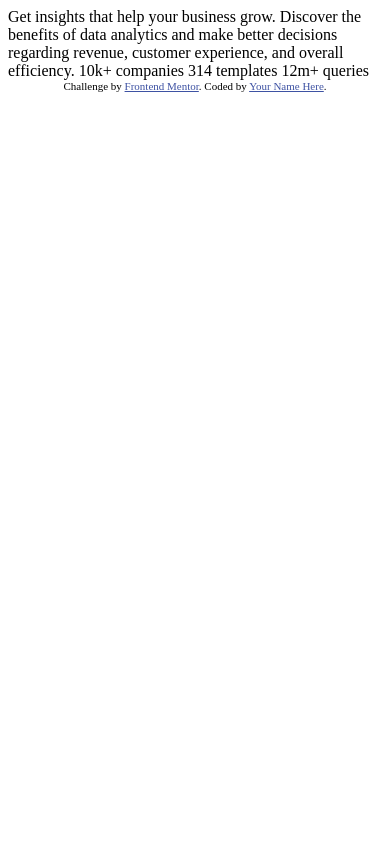
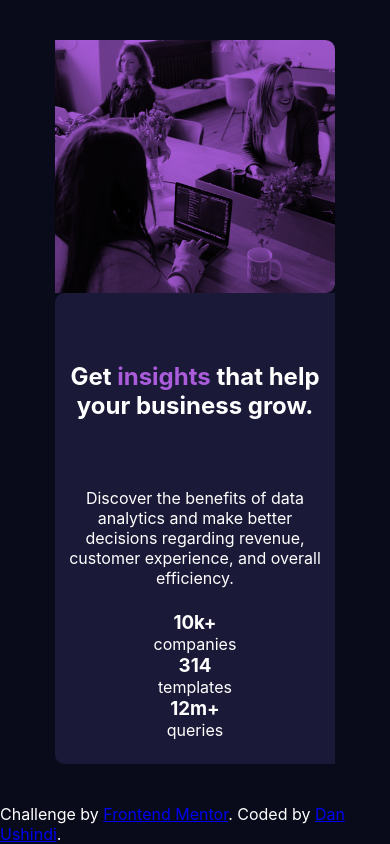
Before and after one commit to DanUshindi/nazolala, a plain HTML site: page index.html in a window 390 px wide. Drawn offline with Linux system fonts and the light colour scheme.

Commit message:
second commit

```diff
--- a/index.html
+++ b/index.html
@@ -2,32 +2,53 @@
 <html lang="en">
 <head>
   <meta charset="UTF-8">
-  <meta name="viewport" content="width=device-width, initial-scale=1.0"> <!-- displays site properly based on user's device -->
+  <meta name="viewport" content="width=device-width, initial-scale=1.0">
 
   <link rel="icon" type="image/png" sizes="32x32" href="./images/favicon-32x32.png">
 
   <title>Frontend Mentor | Stats preview card component</title>
-
-  <!-- Feel free to remove these styles or customise in your own stylesheet 👍 -->
-  <style>
-    .attribution { font-size: 11px; text-align: center; }
-    .attribution a { color: hsl(228, 45%, 44%); }
-  </style>
+  <link rel="stylesheet" href="style.css">
 </head>
 <body>
+  <div class="containner">
+    <div class="main">
+      <div class="left">
 
-  Get insights that help your business grow.
+      </div>
+      <div class="right">
+        <div class="small-containner">
+          <div class="bobo">
+            <h2> Get <b>insights</b> that help your business grow.</h2>
+          </div>
+          <div class="momo">
+            <p>
+              Discover the benefits of data analytics and make better decisions regarding revenue, customer
+              experience, and overall efficiency.
+            </p>
+          </div>
 
-  Discover the benefits of data analytics and make better decisions regarding revenue, customer
-  experience, and overall efficiency.
-
-  10k+ companies
-  314 templates
-  12m+ queries
+          <div class="final">
+            <div class="petit">
+              <h3> 10k+</h3>
+              <p> companies</p>
+            </div>
+            <div class="petit">
+              <h3>314</h3>
+              <p>templates</p>
+            </div>
+            <div class="petit">
+              <h3>12m+</h3>
+              <p> queries</p>
+            </div>
+          </div>
+        </div>
+      </div>
+    </div>
+  </div>
 
   <div class="attribution">
     Challenge by <a href="https://www.frontendmentor.io?ref=challenge" target="_blank">Frontend Mentor</a>.
-    Coded by <a href="#">Your Name Here</a>.
+    Coded by <a href="https://www.twitter.com/dan_ushindi">Dan Ushindi</a>.
   </div>
 </body>
 </html>
--- /dev/null
+++ b/style.css
@@ -0,0 +1,163 @@
+*,
+*::after,
+*::before{
+    box-sizing: border-box;
+    margin:0;
+    padding:0;
+}
+@import url(https://fonts.google.com/specimen/Inter);
+body {
+    display: flex;
+    flex-direction: column;
+    justify-content: space-around;
+    width: 100vw;
+    height: 100vh;
+    background:  hsl(233, 47%, 7%);
+    align-items: center;
+    font-family:'Inter';
+    color:white;
+
+}
+.containner {
+    display: flex;
+    flex-direction: column;
+    justify-content: space-around;
+    align-items: center;
+    width: 80%;
+    height: 100%;
+}
+.main{
+    display: flex;
+    flex-direction: row-reverse;
+    justify-content: space-around;
+    width: 90%;
+    height: 80%;
+}
+.left {
+    width: 50%;
+    background: url("images/image-header-desktop.jpg") hsl(277, 64%, 61%);
+    background-blend-mode: multiply;
+    background-repeat: no-repeat;
+    background-size: cover;
+    background-position: center;
+    height: 90%;
+    border-bottom-right-radius: .6em;
+    border-top-right-radius: .6em;
+}
+.right {
+    width: 50%;
+   display: flex;
+   flex-direction: row;
+   justify-content: space-around;
+   align-items: center;
+    height: 90%;
+    background: hsl(244, 38%, 16%);
+    border-bottom-left-radius: .6em;
+    border-top-left-radius: .6em;
+}
+.small-containner {
+    display: flex;
+    flex-direction: column;
+    justify-content: space-between;
+    color:white;
+    align-items: center;
+    width: 85%;
+    height: 70%;
+}
+.bobo{
+    height: 35%;
+    width: 100%;
+}
+.final {
+    display: flex;
+    flex-direction: row;
+    justify-content: space-between;
+    align-items: center;
+    width: 80%;
+}
+b{
+    color:hsl(277, 64%, 61%) ;
+}
+h3 {
+    text-align: center;
+}
+p{
+    text-align: center;
+}
+.bobo{
+    display: flex;
+    flex-direction: row;
+    justify-content: space-around;
+    align-items: center;
+}
+h2{
+    text-align: center;
+}
+@media screen and (max-width :700px) {
+    .main{
+        display: flex;
+        flex-direction: column;
+        justify-content: space-around;
+        width: 90%;
+        height: 90%;
+        align-items: center;
+    }
+    body {
+        display: flex;
+        flex-direction: column;
+        justify-content: space-between;
+        align-items: center;
+    }
+    .left {
+        width:100%;
+        background: url("images/image-header-desktop.jpg") hsl(277, 64%, 61%);
+        background-blend-mode: multiply;
+        background-repeat: no-repeat;
+        background-size: cover;
+        background-position: center;
+        height: 35%;
+        border-bottom-right-radius: .6em;
+        border-top-right-radius: .6em;
+        object-fit: cover;
+    }
+    .right{
+        width: 100%;
+        display: flex;
+        flex-direction: row;
+        justify-content: space-around;
+        align-items: center;
+         height: 65%;
+         background: hsl(244, 38%, 16%);
+         border-bottom-left-radius: .6em;
+         border-top-left-radius: .6em;
+    }
+    .small-containner {
+        display: flex;
+        flex-direction: column;
+        justify-content: space-between;
+        align-items: center;
+        height: 90%;
+        width: 90%;
+    }
+    .final {
+        display: flex;
+        flex-direction: column;
+        justify-content: space-between;
+        align-items: center;
+    }
+    h3 {
+        text-align: center;
+    }
+    p{
+        text-align: center;
+    }
+    .bobo{
+        display: flex;
+        flex-direction: row;
+        justify-content: space-around;
+        align-items: center;
+    }
+    h2{
+        text-align: center;
+    }
+}
```
